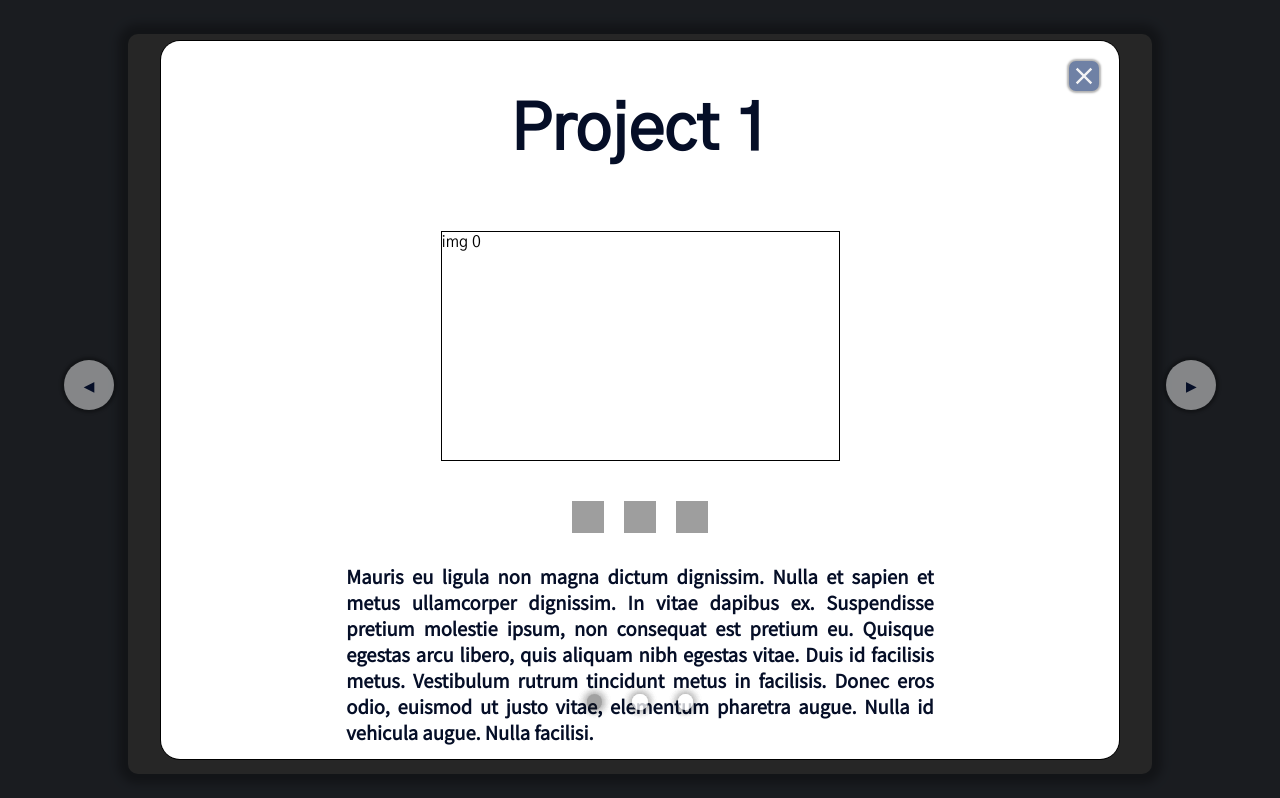
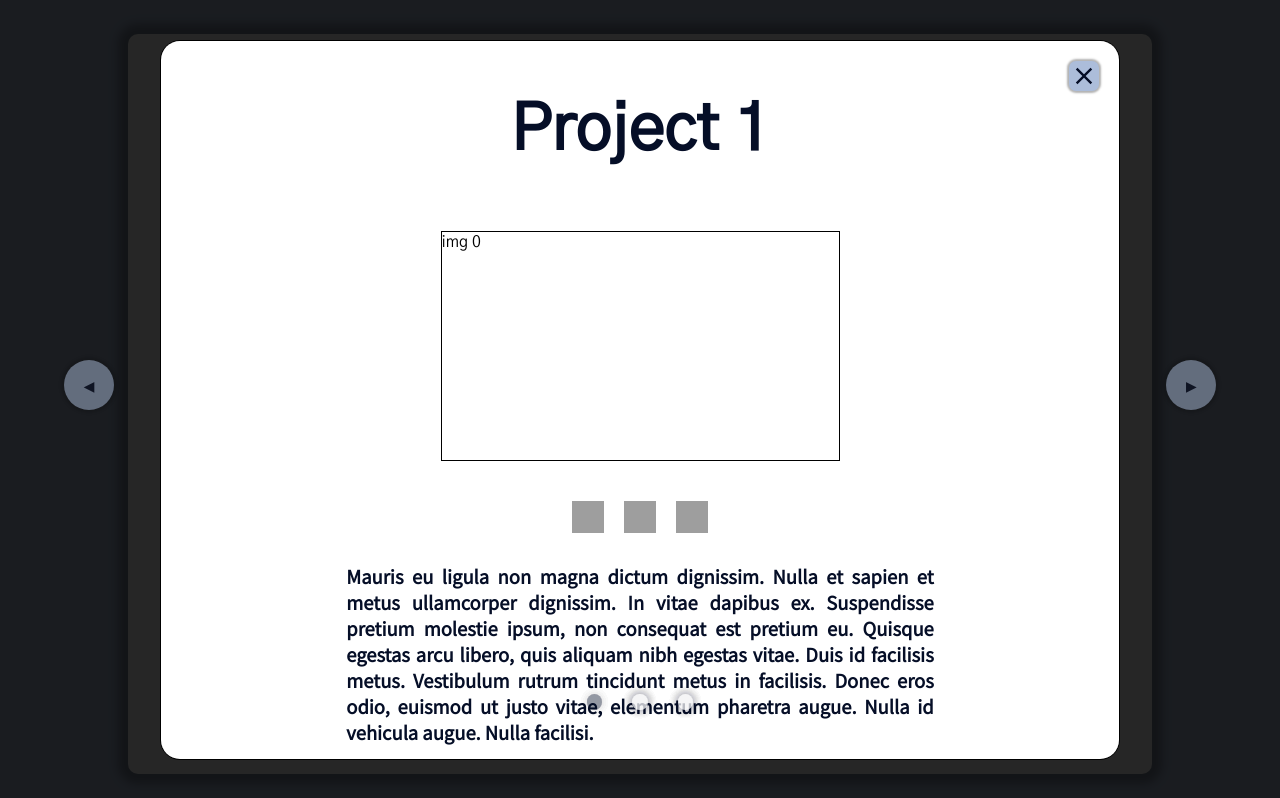
Before and after one commit to godcl1623/portfolio, a React (Create React App) app: page /works in a window 1280 px wide. Both pictures are taken after a click on the picture 335 px from the left and 444 px from the top of the page. Built offline with nearby package versions, Linux system fonts and the light colour scheme; grey boxes are pictures that could not be loaded.

Commit message:
develop - 나머지 색상 변경

```diff
--- a/src/components/App.js
+++ b/src/components/App.js
@@ -167,9 +167,9 @@ const App = () => (
           font-size: var(--p);
           color: var(--point-dark);
           :disabled {
-            color: var(--black);
+            color: var(--point-dark);
             border: 1px solid transparent;
-            background-color: var(--white);
+            background-color: var(--point-light);
           }
         }
         hr {
--- a/src/components/modal/Modal.js
+++ b/src/components/modal/Modal.js
@@ -77,12 +77,14 @@ const Modal = props => {
           cursor: pointer;
           top: 20px;
           right: 20px;
+          background: var(--point-light);
           z-index: ${props.modalState ? 2 : 0};
         `}
       >
         <MdClose
           css={css`
             ${sizes.full}
+            color: var(--point-dark);
           `}
         />
       </Button>
--- a/src/components/modal/contact/Contact.js
+++ b/src/components/modal/contact/Contact.js
@@ -25,7 +25,7 @@ const Contact = () => {
       <hr
         css={css`
           margin: 2% 0 4%;
-          border: 3px solid black;
+          border: 3px solid var(--point-dark);
           width: 50%;
         `}
       />
--- a/src/components/modal/projects/layouts/BodySection.js
+++ b/src/components/modal/projects/layouts/BodySection.js
@@ -52,12 +52,11 @@ const BodySection = props => {
             border: 1px solid transparent;
             border-radius: 50%;
             padding: 1px;
-            box-shadow: 0 0 10px 2px rgba(0, 0, 0, 0.1);
-            // min-width: 50px;
-            // min-height: 50px;
+            box-shadow: 0 0 10px 2px var(--box-shadow);
             width: 1.2vw;
             height: 1.2vw;
-            background: rgba(255, 255, 255, 0.3);
+            background: var(--white);
+            opacity: 30%;
             cursor: pointer;
             :hover {
               filter: brightness(0.9);
@@ -135,7 +134,8 @@ const BodySection = props => {
           transform: translate(-50%, -50%);
 
           input[type='checkbox']:checked + label {
-            background: rgba(30, 30, 30, 0.1);
+            background: var(--point-dark);
+            opacity: 10%;
           }
         `}
       >
--- a/src/components/modal/projects/layouts/PageBtn.js
+++ b/src/components/modal/projects/layouts/PageBtn.js
@@ -94,7 +94,9 @@ const PageBtn = ({ direction }) => {
           top: 45%;
           ${direction === 'left' ? 'left: 5%' : 'right: 5%'};
           cursor: pointer;
-          background-color: rgba(240, 240, 240, 0.5);
+          background-color: var(--point-light);
+          opacity: 50%;
+          color: var(--point-dark);
           font-size: 1vw;
 
           :hover {
@@ -104,10 +106,6 @@ const PageBtn = ({ direction }) => {
           :active {
             filter: brightness(1.1);
             transform: scale(0.95);
-          }
-
-          :disabled {
-            background-color: rgba(240, 240, 240, 0.5);
           }
         `}
         onClick={() => {
```
